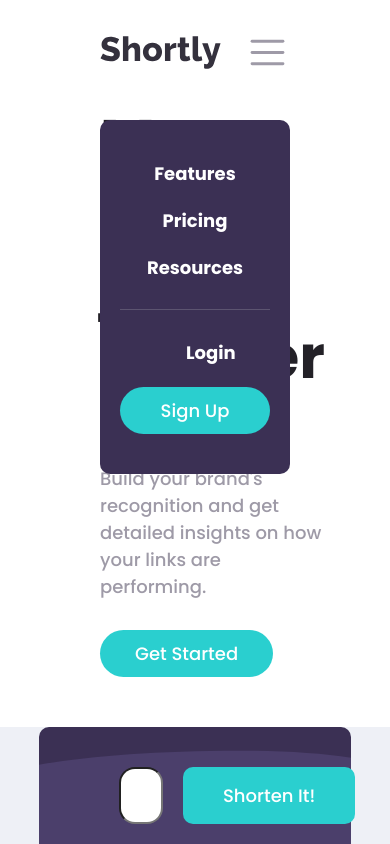
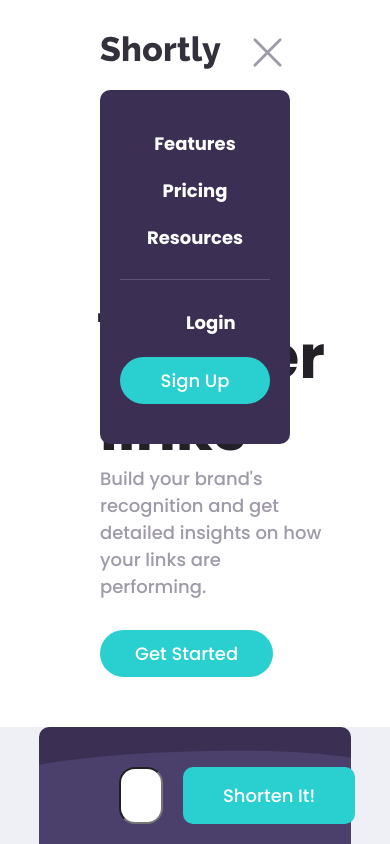
Before and after one commit to Mohamed-Boutarbouch/url-shortening-api, a React (Vite) app: page / in a window 390 px wide. Both pictures are taken after a click on the icon 267 px from the left and 52 px from the top of the page. Shown: the top 844 px of the page. Built offline with nearby package versions, Linux system fonts and the light colour scheme.

Commit message:
modal logic fixed

```diff
--- a/src/components/Navbar/Navbar.module.css
+++ b/src/components/Navbar/Navbar.module.css
@@ -11,6 +11,7 @@
 .list-icon {
   cursor: pointer;
   color: var(--color-neutral-grayishViolet);
+  z-index: 10;
 }
 
 .links {
@@ -74,7 +75,7 @@
   text-align: center;
   border-radius: var(--border-radius);
   position: absolute;
-  top: 120px;
+  top: 90px;
   left: var(--margin-x);
   position: fixed;
   z-index: 10;
--- a/src/components/Navbar/Navbar.tsx
+++ b/src/components/Navbar/Navbar.tsx
@@ -1,5 +1,5 @@
 import { useState } from 'react';
-import { List } from 'phosphor-react';
+import { List, X } from 'phosphor-react';
 import styles from './Navbar.module.css';
 import Logo from '../../assets/logo.svg';
 import { navbarLinks } from '../../data/data';
@@ -8,6 +8,8 @@ import Modal from '../UI/Modal';
 
 const Navbar = () => {
   const [isOpen, setIsOpen] = useState(false);
+
+  const onClose = () => setIsOpen(false);
 
   return (
     <nav className={styles.container}>
@@ -32,9 +34,14 @@ const Navbar = () => {
         <MainButton>sign up</MainButton>
       </div>
 
-      <List size={45} className={styles['list-icon']} onClick={() => setIsOpen(!isOpen)} />
+      {isOpen ? (
+        <X size={45} className={styles['list-icon']} onClick={() => setIsOpen(!isOpen)} />
+      ) : (
+        <List size={45} className={styles['list-icon']} onClick={() => setIsOpen(!isOpen)} />
+      )}
+
       {isOpen && (
-        <Modal>
+        <Modal onClose={onClose}>
           <div className={styles.modal}>
             <ul className={styles['mobile-links']}>
               {navbarLinks.map((link, index) => {
--- /dev/null
+++ b/src/components/UI/Modal.module.css
@@ -0,0 +1,8 @@
+.backdrop {
+  position: fixed;
+  top: 0;
+  left: 0;
+  width: 100%;
+  height: 100vh;
+  z-index: 9;
+}
--- a/src/components/UI/Modal.tsx
+++ b/src/components/UI/Modal.tsx
@@ -1,51 +1,38 @@
 import { createPortal } from 'react-dom';
 
-interface Props {
+import styles from './Modal.module.css';
+
+interface ModalOverlayProps {
   children: React.ReactNode;
 }
 
-const ModalOverlay: React.FC<Props> = ({ children }: Props) => {
-  return <section>{children}</section>;
+interface BackdropProps {
+  // onClose: (val: boolean) => void;
+  onClose: React.MouseEventHandler<HTMLDivElement>;
+}
+
+interface ModalProps {
+  children: React.ReactNode;
+  onClose: React.MouseEventHandler<HTMLDivElement>;
+}
+
+const Backdrop: React.FC<BackdropProps> = ({ onClose }: BackdropProps) => {
+  return <div className={styles.backdrop} onClick={onClose} />;
 };
 
-const portalElement = document.getElementById('modal');
+const ModalOverlay: React.FC<ModalOverlayProps> = ({ children }: ModalOverlayProps) => {
+  return <aside>{children}</aside>;
+};
 
-const Modal: React.FC<Props> = ({ children }: Props) => {
-  return createPortal(<ModalOverlay>{children}</ModalOverlay>, portalElement!);
+const portalElement = document.getElementById('modal')!;
+
+const Modal: React.FC<ModalProps> = ({ children, onClose }: ModalProps) => {
+  return (
+    <>
+      {createPortal(<Backdrop onClose={onClose} />, portalElement)}
+      {createPortal(<ModalOverlay>{children}</ModalOverlay>, portalElement)}
+    </>
+  );
 };
 
 export default Modal;
-
-// import React, { useRef, useEffect } from "react";
-
-// /**
-//  * Hook that alerts clicks outside of the passed ref
-//  */
-// function useOutsideAlerter(ref) {
-//   useEffect(() => {
-//     /**
-//      * Alert if clicked on outside of element
-//      */
-//     function handleClickOutside(event) {
-//       if (ref.current && !ref.current.contains(event.target)) {
-//         alert("You clicked outside of me!");
-//       }
-//     }
-//     // Bind the event listener
-//     document.addEventListener("mousedown", handleClickOutside);
-//     return () => {
-//       // Unbind the event listener on clean up
-//       document.removeEventListener("mousedown", handleClickOutside);
-//     };
-//   }, [ref]);
-// }
-
-// /**
-//  * Component that alerts if you click outside of it
-//  */
-// export default function OutsideAlerter(props) {
-//   const wrapperRef = useRef(null);
-//   useOutsideAlerter(wrapperRef);
-
-//   return <div ref={wrapperRef}>{props.children}</div>;
-// }
```
Also changed, not shown: src/components/hooks/use-shortenLinks.ts (deleted, +0 -59 lines).
